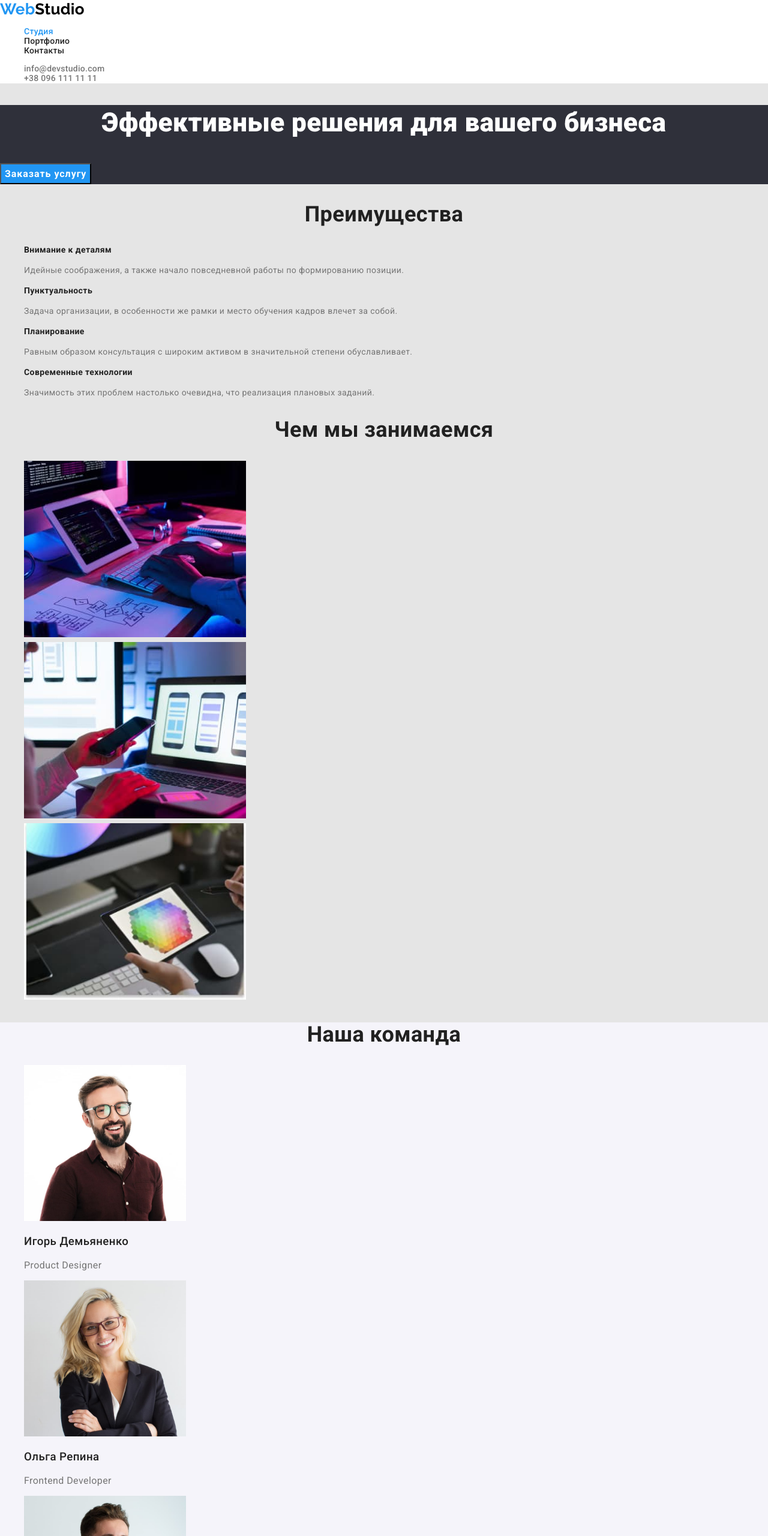
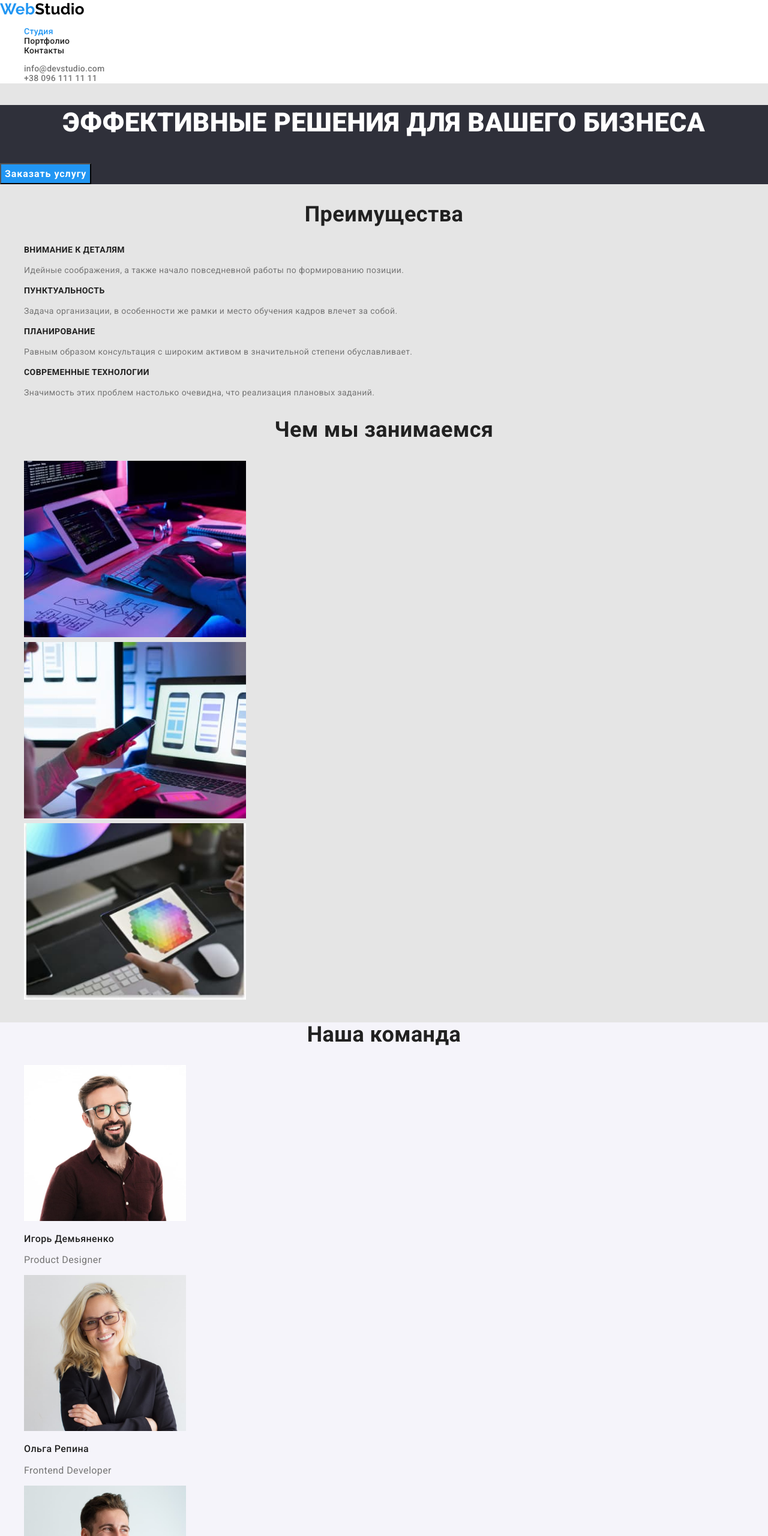
Before and after one commit to Shynal-Nazar/goit-markup-hw-02, a plain HTML site: page index.html in a window 1280 px wide. Shown: the top 2560 px of the page at 60% size. Drawn offline with nearby package versions, Linux system fonts and the light colour scheme.

Commit message:
Вносить поправи, щодо помилок ДЗ

```diff
--- a/css/styles.css
+++ b/css/styles.css
@@ -92,6 +92,8 @@
   font-size: 44px;
   line-height: 1.36;
   text-align: center;
+
+  text-transform: uppercase;
 }
 .hero-btn {
   font-weight: 700;
@@ -121,6 +123,8 @@
   font-weight: 700;
   font-size: 14px;
   line-height: 1.14;
+
+  text-transform: uppercase;
 }
 
 /* Чим ми займаємось */
@@ -139,7 +143,8 @@
 }
 .team-list .title {
   color: var(--title-text-color);
-
+  font-size: 16px;
+  line-height: 1.19;
   font-weight: 500;
 }
 
@@ -166,7 +171,7 @@
 }
 
 /* СТИЛЫ ДЛЯ portfolio.html */
-/* Фільтра сторінки */
+/* Фільтра та фото сторінки */
 .button-list {
 }
 .button.filter {
@@ -183,8 +188,6 @@
   color: var(--secondary-text-color);
   background-color: var(--accent-color);
 }
-
-/* Фото в портфолыо */
 .examples-list {
   font-weight: normal;
   font-size: 16px;
```
Also changed, not shown: portfolio.html (+2 -6 lines).
